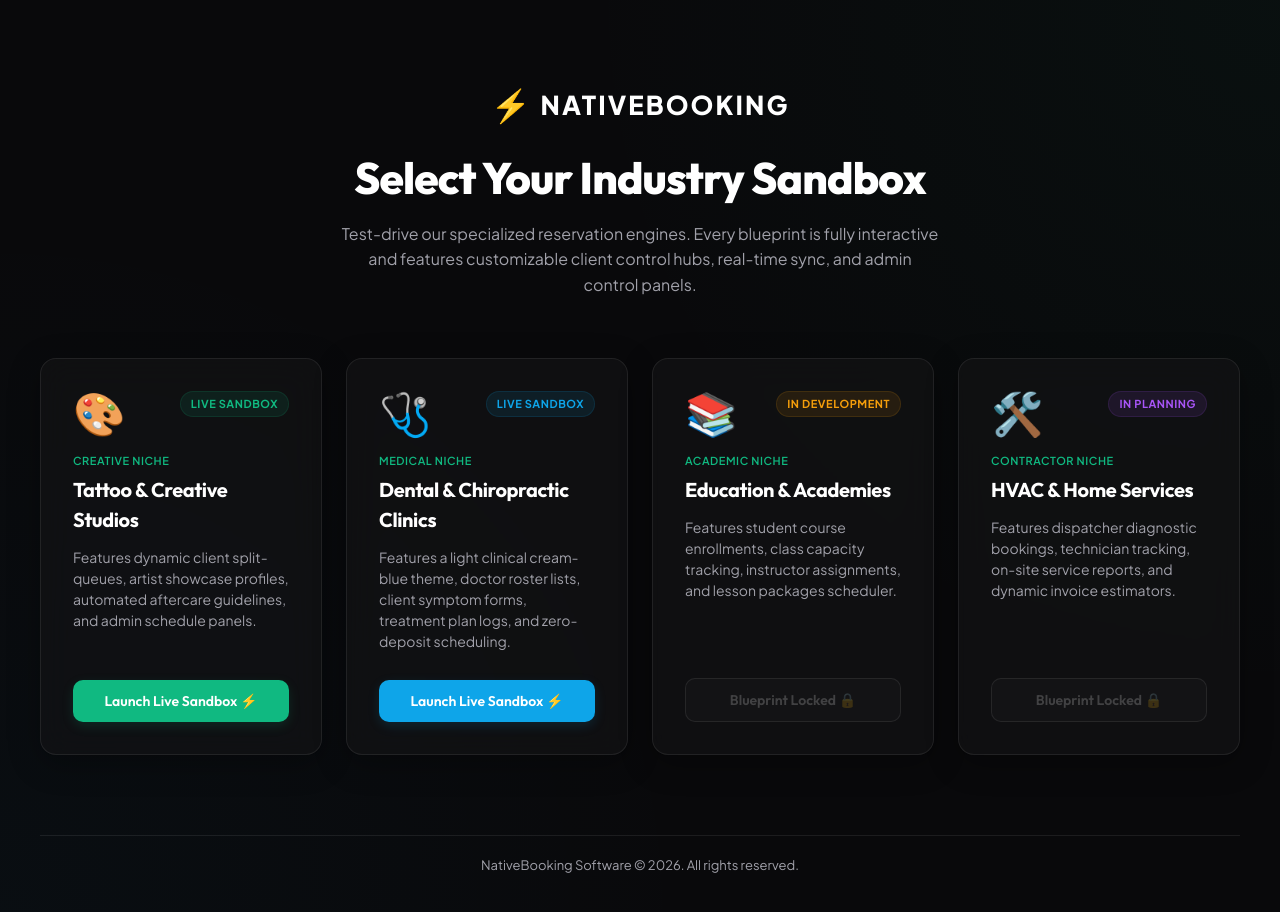
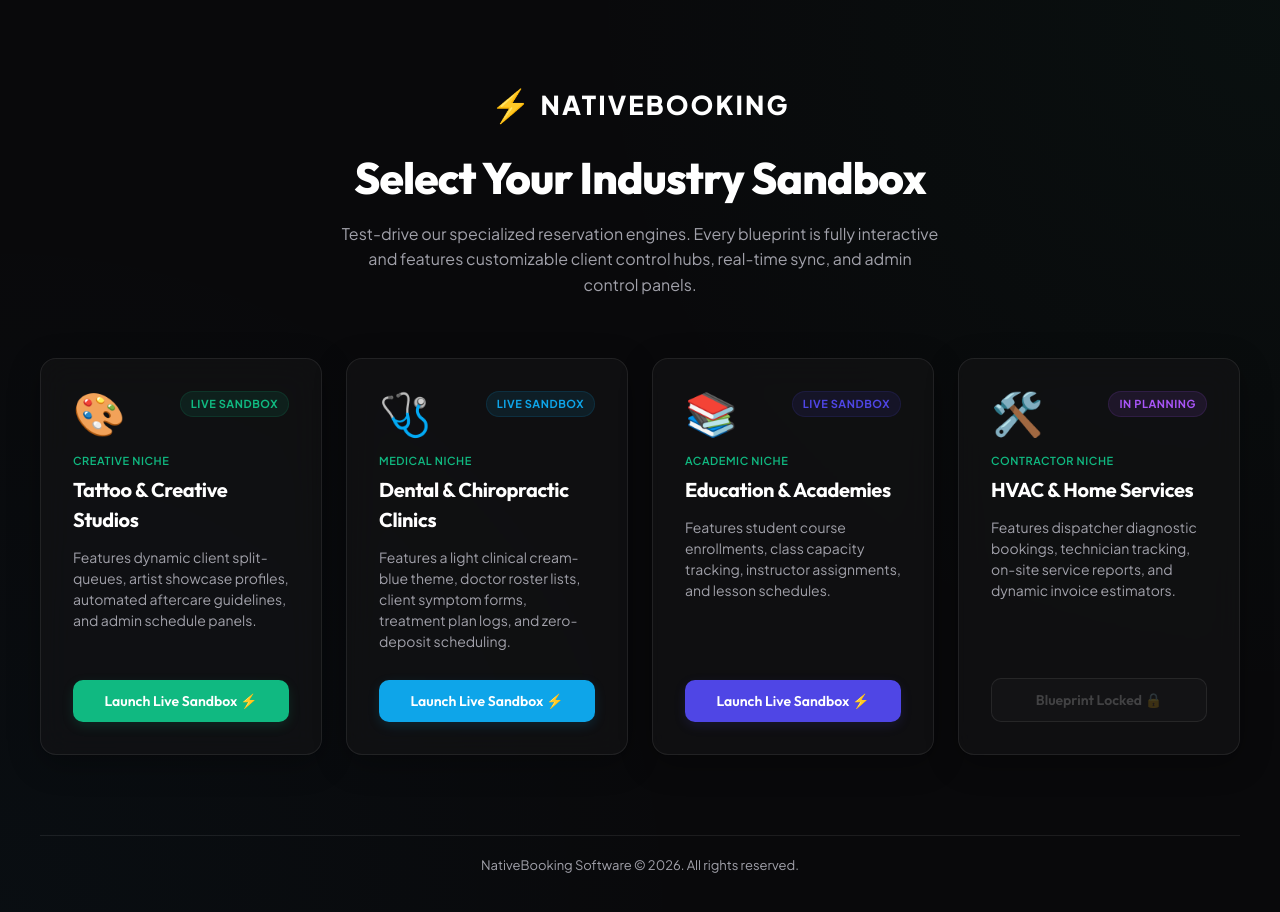
Before and after one commit to RadoMatas/NativeBooking, a React (Vite) app: page / in a window 1280 px wide. Shown: the top 912 px of the page. Built offline with nearby package versions, Linux system fonts and the light colour scheme; no server answers; the database is empty.

Commit message:
Unlock and link Academic sandbox card to academic.nativebooking.co

```diff
--- a/src/pages/PortalHome.tsx
+++ b/src/pages/PortalHome.tsx
@@ -32,11 +32,11 @@ export default function PortalHome() {
     {
       title: 'Education & Academies',
       icon: '📚',
-      status: 'In Development',
-      statusColor: '#f59e0b',
-      statusBg: 'rgba(245, 158, 11, 0.1)',
-      description: 'Features student course enrollments, class capacity tracking, instructor assignments, and lesson packages scheduler.',
-      link: null,
+      status: 'Live Sandbox',
+      statusColor: '#4f46e5',
+      statusBg: 'rgba(79, 70, 229, 0.1)',
+      description: 'Features student course enrollments, class capacity tracking, instructor assignments, and lesson schedules.',
+      link: 'https://academic.nativebooking.co',
       badge: 'Academic Niche',
     },
     {
```
